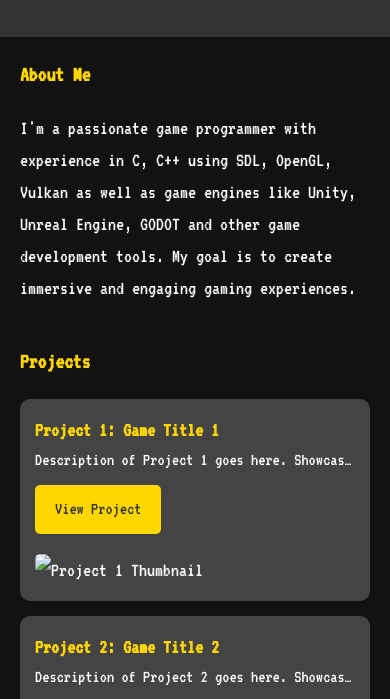
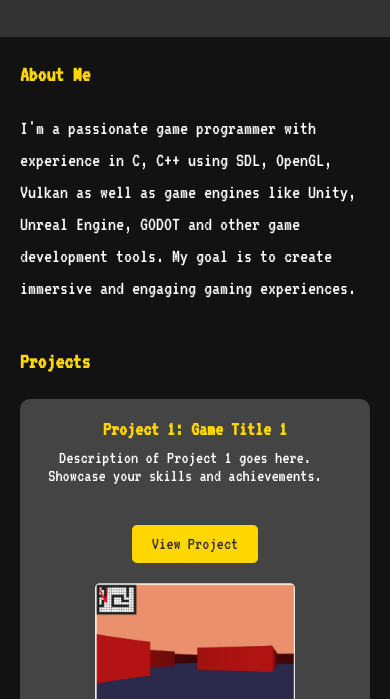
Before and after one commit to SafakOnol/Portfolio, a plain HTML site: page index.html in a window 390 px wide. Shown: the part 133-832 px from the top of the page. Drawn offline with Linux system fonts and the light colour scheme.

Commit message:
fix mobile site, add folder structure

```diff
--- a/index.html
+++ b/index.html
@@ -33,7 +33,7 @@
                 <p>Description of Project 1 goes here. Showcase your skills and achievements.</p>
                 <a href="#" class="btn">View Project</a>
             </div>
-            <img src="project1_thumbnail.jpg" alt="Project 1 Thumbnail" class="project-thumbnail">
+            <img src="images/Wolf3D.jpg" alt="Project 1 Thumbnail" class="project-thumbnail">
         </div>
 		<div class="project">
             <div class="project-content">
@@ -41,7 +41,7 @@
                 <p>Description of Project 2 goes here. Showcase your skills and achievements.</p>
                 <a href="#" class="btn">View Project</a>
             </div>
-            <img src="project2_thumbnail.jpg" alt="Project 2 Thumbnail" class="project-thumbnail">
+            <img src="images/Wolf3D.jpg" alt="Project 2 Thumbnail" class="project-thumbnail">
         </div>
         <!-- Add more projects as needed -->
     </section>
--- a/styles.css
+++ b/styles.css
@@ -60,36 +60,43 @@ h2 {
     padding: 20px;
     margin-bottom: 20px;
     border-radius: 10px;
-    overflow: hidden; /* Clear floats */
+    overflow: hidden;
+    display: flex;
+    align-items: center;
 }
 
 .project-content {
-    float: left; /* Float the content to the left */
-    width: 100%; /* Adjust the width based on the image size */
-    margin-bottom: 20px;
+    flex: 1; /* Take up remaining space */
+    margin-left: 20px;
+    /* float: left;
+    width: calc(100% - 200px);
+    margin-bottom: 20px; */
 }
 
 .project h3 {
     font-size: 30px;
     color: #FFD700;
+    margin-bottom: 10px;
 }
 
 .project p {
     font-size: 28px;
     margin-bottom: 10px;
-    white-space: nowrap; /* Prevent line breaks */
-    overflow: hidden; /* Hide overflowing text */
-    text-overflow: ellipsis; /* Add ellipsis for overflow text */
+    margin-right: 20px;
+    /* white-space: nowrap;
+    overflow: hidden;
+    text-overflow: ellipsis;  */
 }
 
 .project-thumbnail {
-    float: none;
+    /* float: none;
     margin-left: auto;
     margin-right: auto;
-    display: block;
-    width: 80%; /* Set the width of the image */
+    display: block; */
+    width: 200px; /* Set the width of the image */
     height: auto; /* Maintain aspect ratio */
     border-radius: 5px;
+    margin-right: 20px;
 }
 
 .btn {
@@ -122,20 +129,31 @@ h2 {
         font-size: 22px; /* Reduce section heading font size */
     }
     .project {
-        padding: 15px; /* Reduce padding for projects */
-        margin-bottom: 15px;
+        flex-direction: column;
+        align-items: center;
+        text-align: center;
+    }
+
+    .project-thumbnail {
+        width: 200px;
+        margin-left: 20px;
+        margin-top: 20px;
+        margin-bottom: 20px;
+    }
+
+    .project-content {
+        margin-left: 0; /* Reset margin */
+        line-height: 1;
     }
     .project h3 {
         font-size: 20px; /* Reduce project title font size */
     }
     .project p {
-        font-size: 18px; /* Reduce project description font size */
-    }
-    .project-thumbnail {
-        width: 100%; /* Make image full width */
-        margin: 0; /* Remove margin */
+        font-size: 18px;
+        margin-bottom: 20px;
     }
     .btn {
+        margin-top: 20px;
         padding: 10px 20px; /* Reduce button padding */
         font-size: 18px; /* Reduce button font size */
     }
```
Also changed, not shown: images/Wolf3D.jpg (added).
